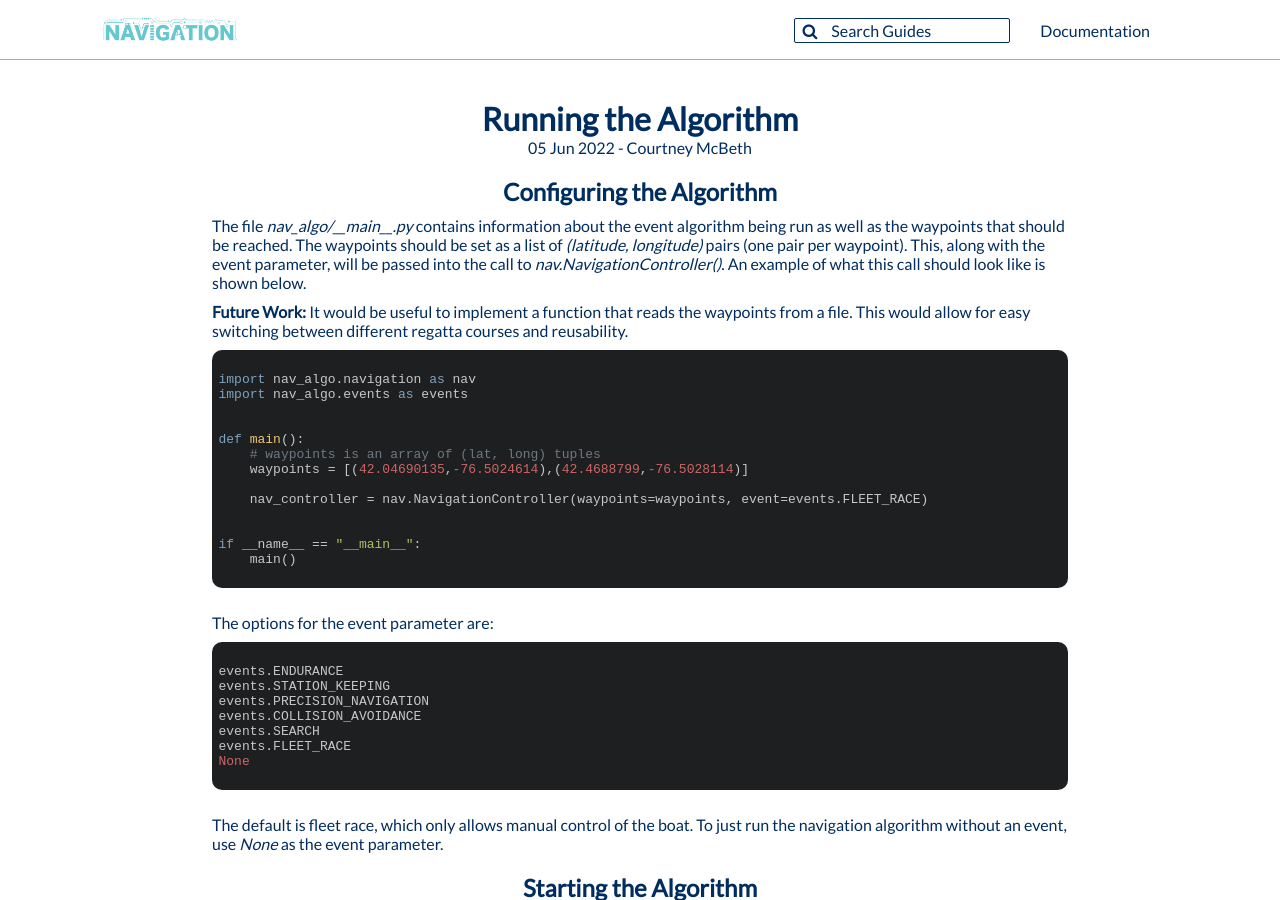
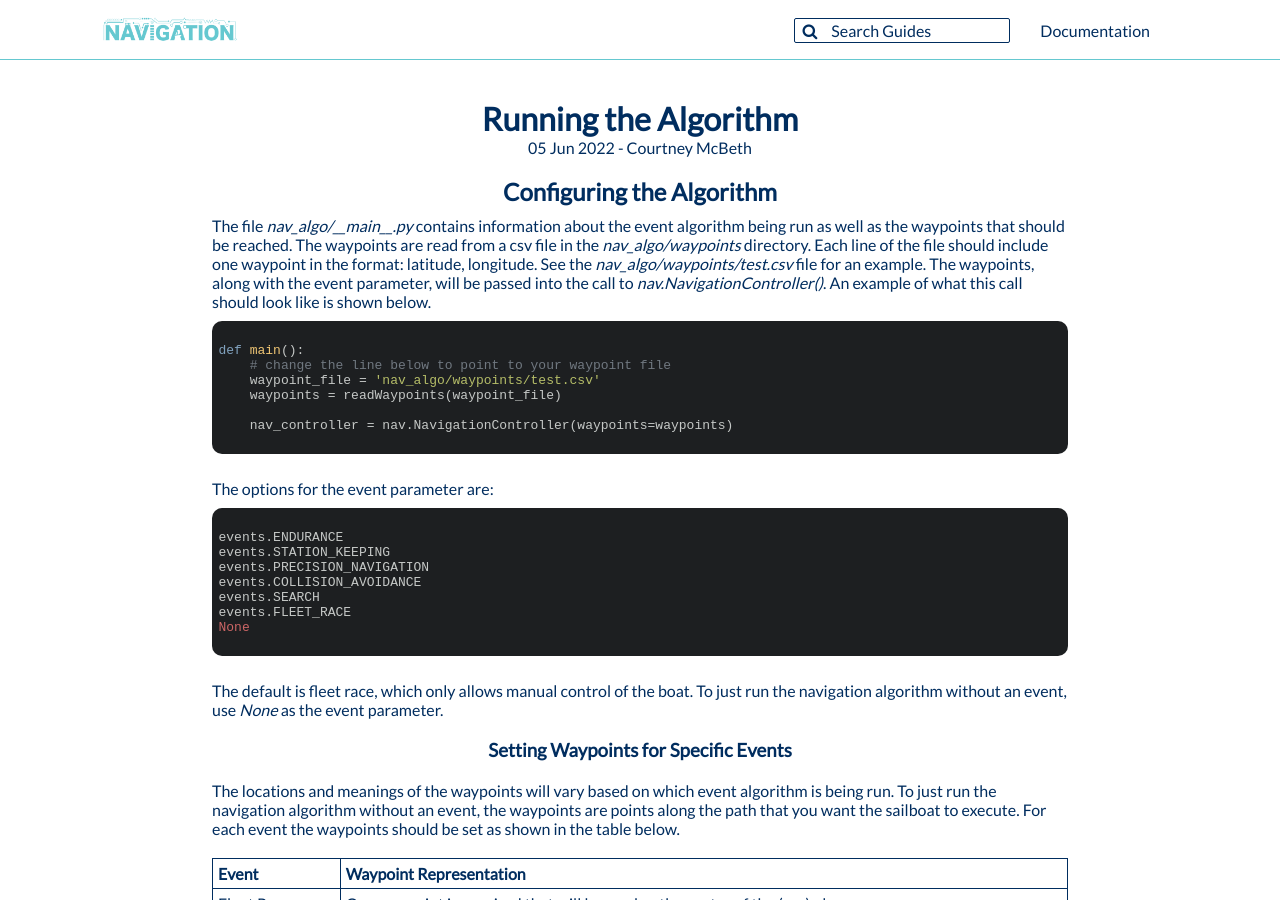
Before and after one commit to CUSail-Navigation/intrasite, a Jekyll site: the page built from _posts/2022-06-05-runalgo.md, in a window 1280 px wide and 900 px high. Built offline with Jekyll 4.4.1, drawn with Linux system fonts in a browser that asks for light colours; some of the changed text lies outside the part shown.

Commit message:
adding instructions to set waypoints for events

```diff
--- a/_posts/2022-06-05-runalgo.md
+++ b/_posts/2022-06-05-runalgo.md
@@ -12,25 +12,16 @@
 
 ## Configuring the Algorithm
 
-The file _nav\_algo/\_\_main\_\_.py_ contains information about the event algorithm being run as well as the waypoints that should be reached. The waypoints should be set as a list of _(latitude, longitude)_ pairs (one pair per waypoint). This, along with the event parameter, will be passed into the call to _nav.NavigationController()_. An example of what this call should look like is shown below.
-
-**Future Work:** It would be useful to implement a function that reads the waypoints from a file. This would allow for easy switching between different regatta courses and reusability.
+The file _nav\_algo/\_\_main\_\_.py_ contains information about the event algorithm being run as well as the waypoints that should be reached. The waypoints are read from a csv file in the _nav\_algo/waypoints_ directory. Each line of the file should include one waypoint in the format: latitude, longitude. See the _nav\_algo/waypoints/test.csv_ file for an example. The waypoints, along with the event parameter, will be passed into the call to _nav.NavigationController()_. An example of what this call should look like is shown below.
 
 <pre>
 <code class="python">
-import nav_algo.navigation as nav
-import nav_algo.events as events
+def main():
+    # change the line below to point to your waypoint file
+    waypoint_file = 'nav_algo/waypoints/test.csv'
+    waypoints = readWaypoints(waypoint_file)
 
-
-def main():
-    # waypoints is an array of (lat, long) tuples
-    waypoints = [(42.04690135,-76.5024614),(42.4688799,-76.5028114)]
-
-    nav_controller = nav.NavigationController(waypoints=waypoints, event=events.FLEET_RACE)
-
-
-if __name__ == "__main__":
-    main()
+    nav_controller = nav.NavigationController(waypoints=waypoints)
 
 </code>
 </pre>
@@ -51,6 +42,19 @@
 </pre>
 
 The default is fleet race, which only allows manual control of the boat. To just run the navigation algorithm without an event, use _None_ as the event parameter.
+
+### Setting Waypoints for Specific Events
+
+The locations and meanings of the waypoints will vary based on which event algorithm is being run. To just run the navigation algorithm without an event, the waypoints are points along the path that you want the sailboat to execute. For each event the waypoints should be set as shown in the table below.
+
+{:.post_table}
+| Event                | Waypoint Representation                                                                                                                                                    |
+| -------------------- | -------------------------------------------------------------------------------------------------------------------------------------------------------------------------- |
+| Fleet Race           | One waypoint is required that will be used as the center of the (x, y) plane                                                                                               |
+| Endurance            | Four waypoints at the buoy locations in clockwise order starting from top left                                                                                             |
+| Station Keeping      | Four waypoints at the buoy locations in order [North West, North East, South East, South West]                                                                             |
+| Precision Navigation | Four waypoints at the buoy locations in order [top left, top right, bottom left, bottom right] where the start/finish location is between the top left and top right buoys |
+
 
 ## Starting the Algorithm
 
```
